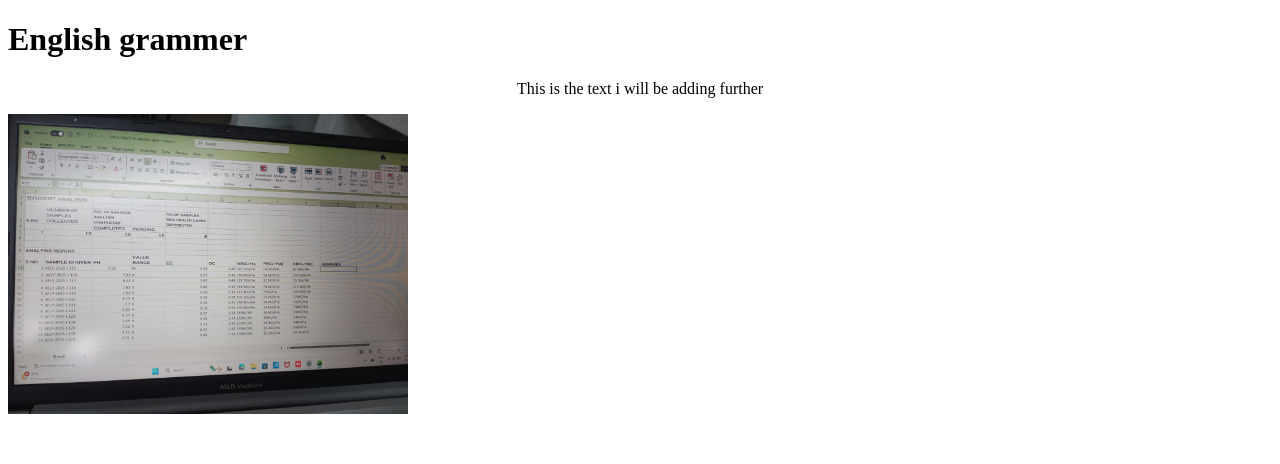
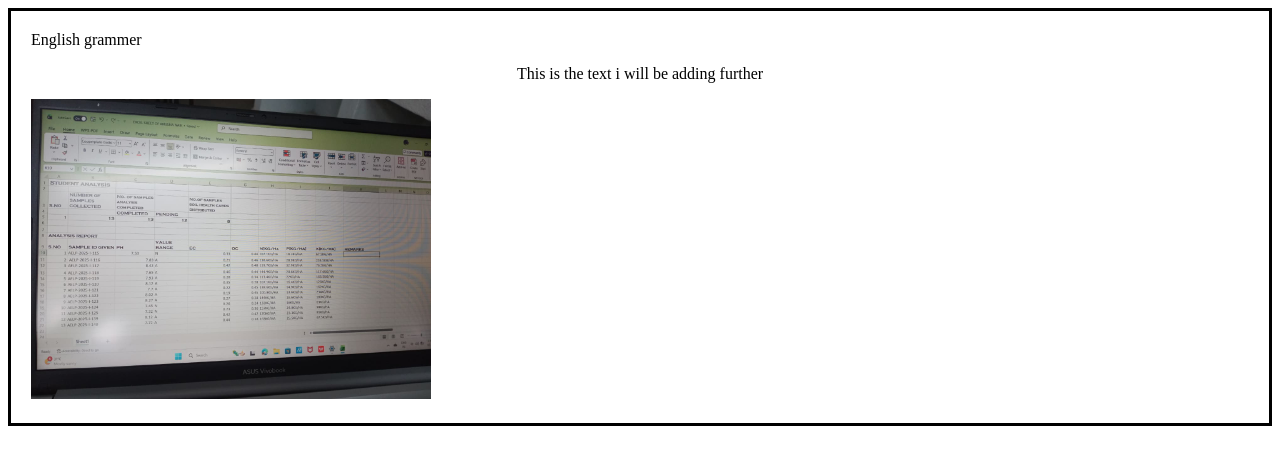
Before and after one commit to shi-152003/Mypersonal, a plain HTML site: page index.html in a window 1280 px wide. Drawn offline with Linux system fonts and the light colour scheme.

Commit message:
Update index.html

```diff
--- a/index.html
+++ b/index.html
@@ -3,7 +3,7 @@
   <head>
     <title>My Website</title>
   </head>
-  <body>
+  <body style="border: 3px solid black; padding: 20px;>
     <h1>English grammer</h1>
     <p align="center"> This is the text i will be adding further</p>
     <img src="WhatsApp Image 2025-11-05 at 21.38.40_f10c47d0.jpg" width="400">
```
